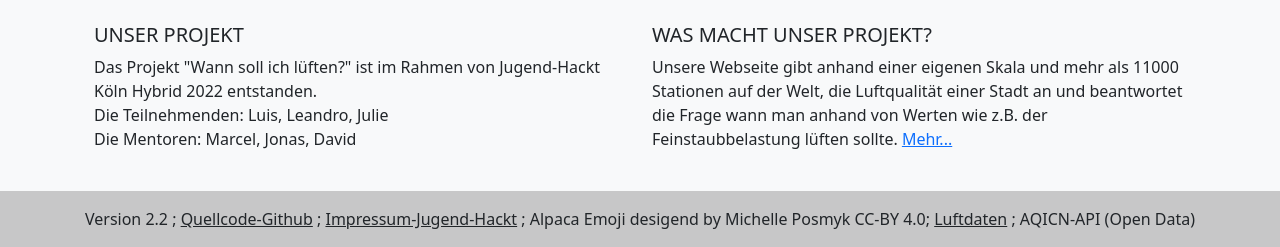
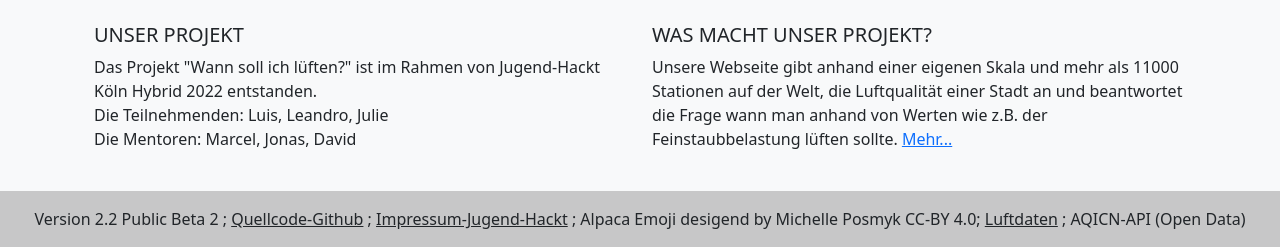
Before and after one commit to Jugendhackt/wann-soll-ich-lueften.de, a Flask app: page / in a window 1280 px wide. Shown: the part 553-800 px from the top of the page. Run offline with Flask 2, Linux system fonts and the light colour scheme.

Commit message:
Small Changes

```diff
--- a/server/templates/daten.html
+++ b/server/templates/daten.html
@@ -96,7 +96,7 @@
       </div>-->
 
       <div class="text-center p-3" style="background-color: rgba(0, 0, 0, 0.2);">
-        Version 2.2
+        Version 2.2 Public Beta 2
         ;
         <a class="text-dark" href="https://github.com/Jugendhackt/wann-soll-ich-lueften.de">Quellcode-Github</a>
         ;
--- a/server/templates/main.html
+++ b/server/templates/main.html
@@ -80,7 +80,7 @@
     </div>
 
     <div class="text-center p-3" style="background-color: rgba(0, 0, 0, 0.2);">
-      Version 2.2
+      Version 2.2 Public Beta 2
       ;
       <a class="text-dark" href="https://github.com/Jugendhackt/wann-soll-ich-lueften.de">Quellcode-Github</a>
       ;
--- a/server/templates/more.html
+++ b/server/templates/more.html
@@ -38,7 +38,7 @@
 
 
     <div class="text-center p-3" style="background-color: rgba(0, 0, 0, 0.2);">
-      Version 2.2
+      Version 2.2 Public Beta 2
       ;
       <a class="text-dark" href="https://github.com/Jugendhackt/wann-soll-ich-lueften.de">Quellcode-Github</a>
       ;
```
